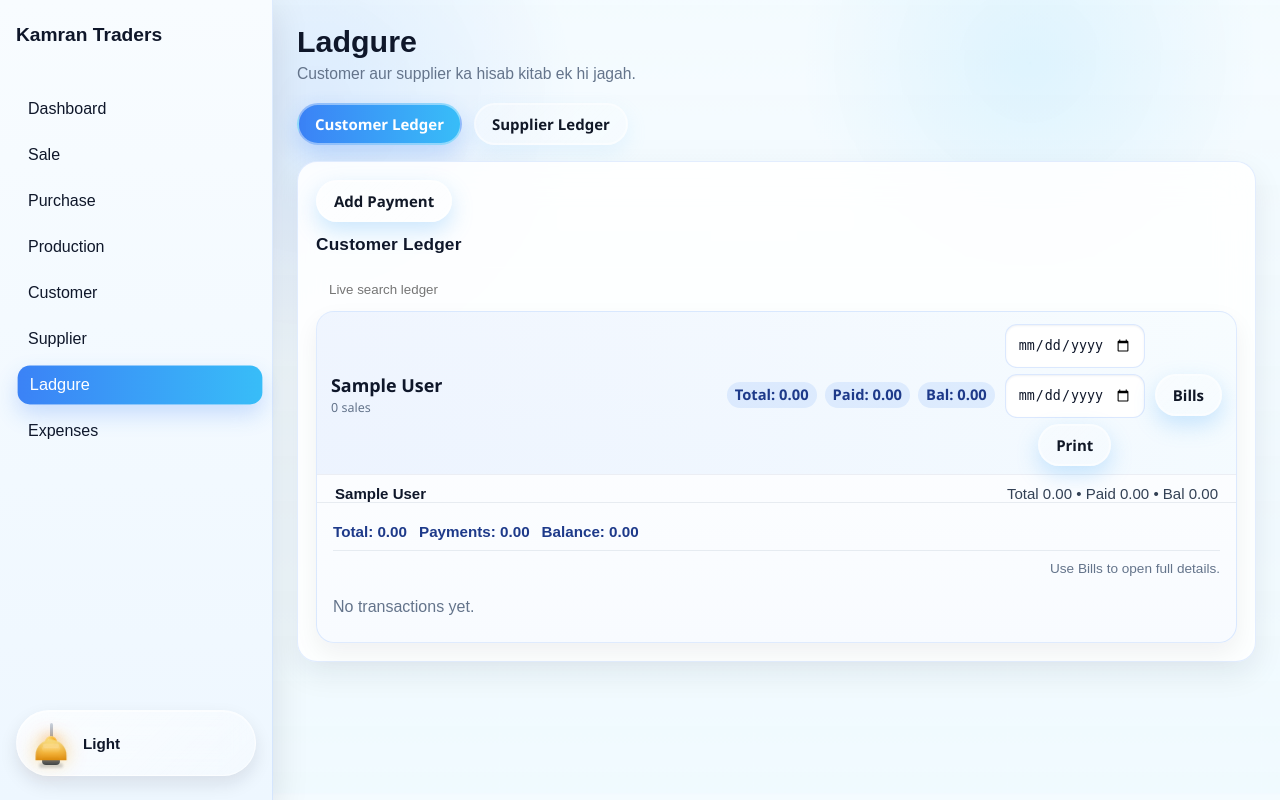
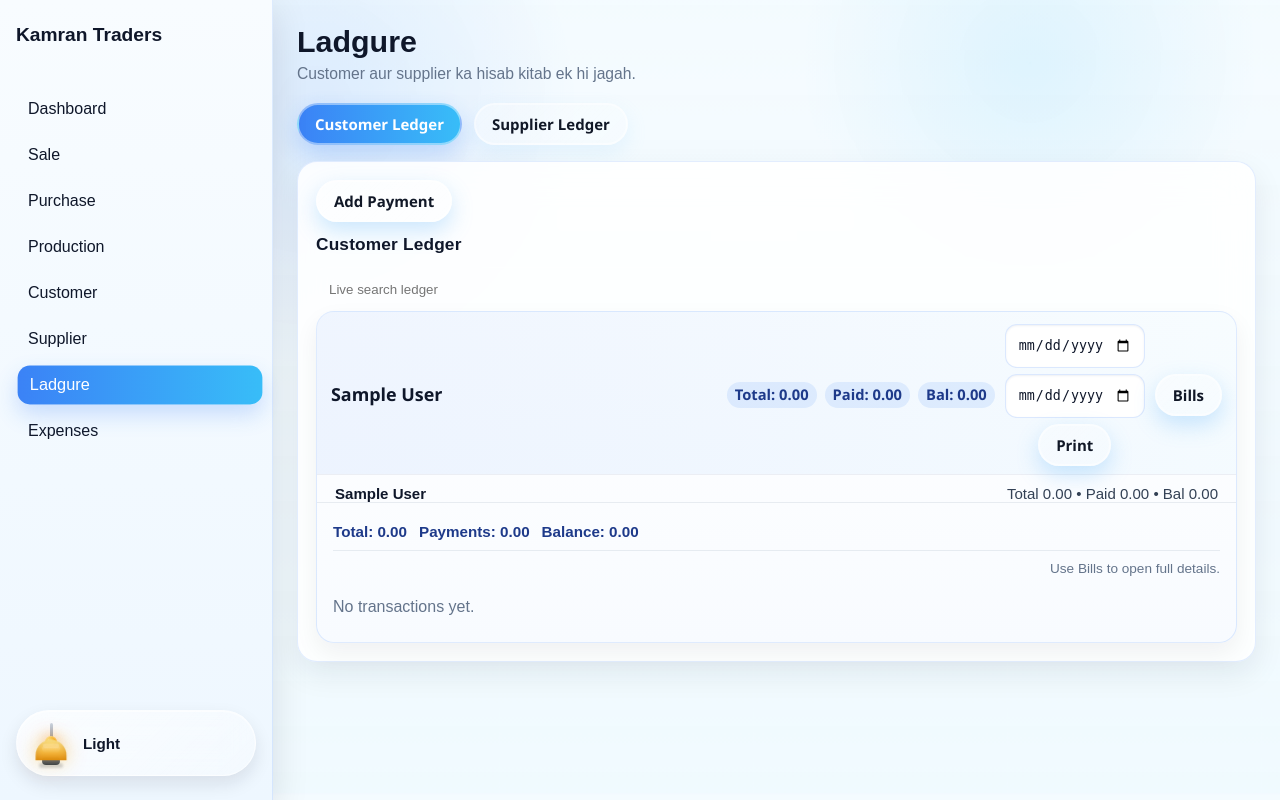
Before and after one commit to rehanfarooq47us-cpu/kamran-traders, a Flask app: page /ledger in a window 1280 px wide. Run offline with Flask 3, Linux system fonts and the light colour scheme; tables that the repository leaves empty hold one stand-in row (values such as "Sample post").

Commit message:
updated code

```diff
--- a/templates/ledger.html
+++ b/templates/ledger.html
@@ -42,7 +42,6 @@
                   <button type="button" class="ledger-party-toggle" data-party-id="{{ row['party']['party_id'] }}">
                     <div class="ledger-party-title-block">
                       <span class="ledger-party-name">{{ row['party']['party_name'] }}</span>
-                      <small>{% if view == 'customer' %}{{ row['party']['bill_count'] }} sales{% else %}{{ row['party']['bill_count'] }} purchases{% endif %}</small>
                     </div>
                     <div class="ledger-party-head-stats">
                       <span>Total: {{ "%.2f"|format(row['party']['total_value'] or 0) }}</span>
```
